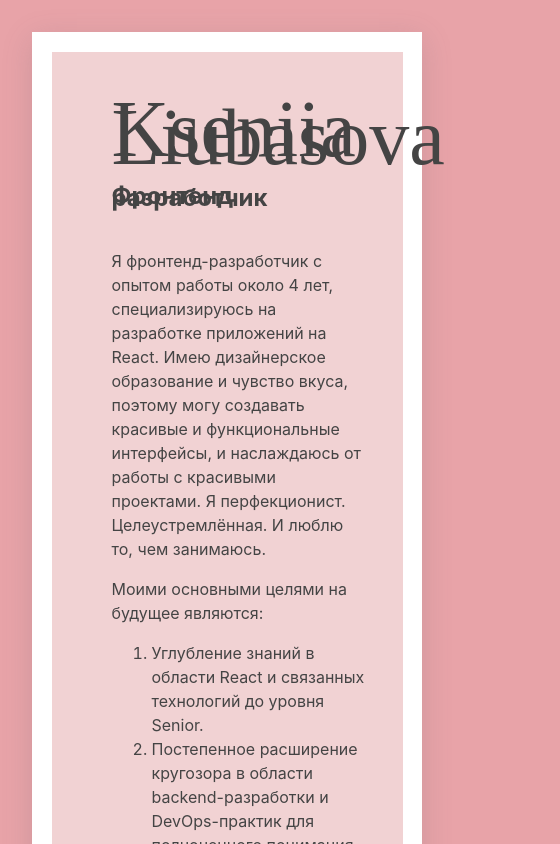
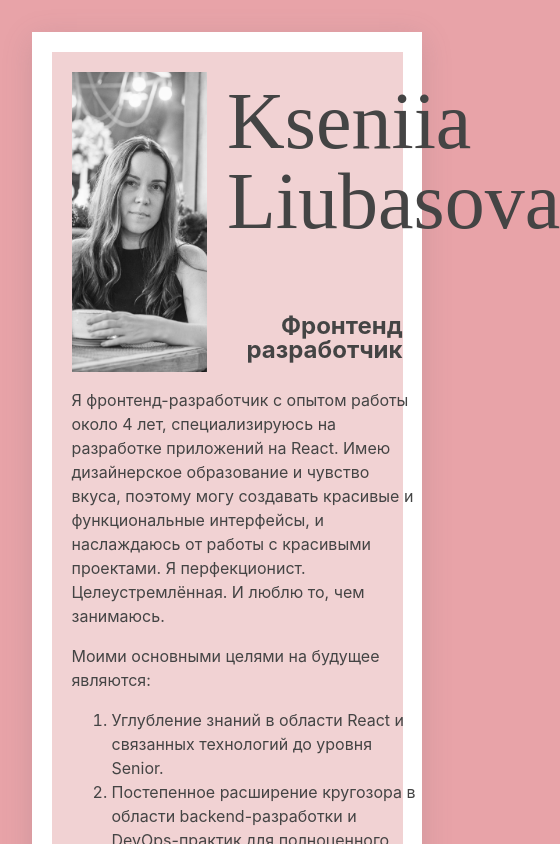
Before and after one commit to evakerrigan/eva-cv, a React (Vite) app: page / in a window 390 px wide. Shown: the top 844 px of the page, 560 px wide, since content can reach past the window. Built offline with nearby package versions, Linux system fonts and the light colour scheme; a web font is replaced by a local one.

Commit message:
feat: add adaptive

```diff
--- a/src/App.css
+++ b/src/App.css
@@ -72,6 +72,12 @@ h2 {
   /* padding: 40px 0px; */
 }
 
+.header-wrapper-small-size {
+  display: flex;
+  align-items: center;
+  justify-content: space-between;
+}
+
 .header-avatar-wrapper {
   width: 27%;
   height: 500px;
@@ -79,6 +85,10 @@ h2 {
   background-image: url("./assets/avatar.jpg");
   background-size: cover;
   background-position: center;
+}
+
+.header-wrapper-small-size-avatar {
+  display: none;
 }
 
 .header-avatar {
@@ -186,3 +196,80 @@ h2 {
   color: #fff;
   text-decoration: none;
 }
+
+@media (max-width: 1200px) {
+  .header-wrapper {
+    width: 100%;
+    padding: 20px 60px;
+  }
+
+  .header-avatar-wrapper {
+    display: none;
+  }
+
+  .header-wrapper-small-size-avatar {
+    display: block;
+    width: 27%;
+    height: 300px;
+    background-image: url("./assets/avatar.jpg");
+    background-size: cover;
+    background-position: center;
+  }
+
+  .header-wrapper-small-size-text {
+    padding: 0 20px;
+  }
+}
+@media (max-width: 920px) {
+  .header-name {
+    white-space: wrap;
+    line-height: 1;
+  }
+}
+
+@media (max-width: 900px) {
+  .header-wrapper-small-size-avatar {
+    width: 50%;
+  }
+  .header-wrapper-small-size-text {
+    width: 50%;
+    text-align: right;
+    display: flex;
+    flex-direction: column;
+    justify-content: space-between;
+  }
+  .header-wrapper {
+    padding: 20px 20px;
+  }
+  .header-name {
+    white-space: wrap;
+    line-height: 1;
+    margin-top: 0;
+  }
+  .header-title {
+    white-space: wrap;
+    line-height: 1;
+    margin-bottom: 0;
+    padding-bottom: 0;
+  }
+  .app-wrapper {
+    flex-wrap: wrap;
+  }
+
+  .left-block {
+    width: 100%;
+    padding: 40px 0 0 0;
+  }
+
+  .right-block {
+    width: 100%;
+    padding: 0;
+  }
+  .contacts-list {
+    display: flex;
+    flex-wrap: wrap;
+  }
+  .contacts-list li {
+    width: 50%;
+  }
+}
--- a/src/components/Header.tsx
+++ b/src/components/Header.tsx
@@ -7,8 +7,13 @@ export const Header = () => {
         {/* <img src={avatar} alt="avatar" className="header-avatar" /> */}
       </div>
       <div className="header-wrapper">
-        <h1 className="header-name">Kseniia Liubasova</h1>
-        <h2 className="header-title">Фронтенд разработчик</h2>
+        <div className="header-wrapper-small-size">
+          <div className="header-wrapper-small-size-avatar"></div>
+          <div className="header-wrapper-small-size-text">
+            <h1 className="header-name">Kseniia Liubasova</h1>
+            <h2 className="header-title">Фронтенд разработчик</h2>
+          </div>
+        </div>
         <p>
           Я фронтенд-разработчик с опытом работы около 4 лет, специализируюсь на
           разработке приложений на React. Имею дизайнерское образование и
```
